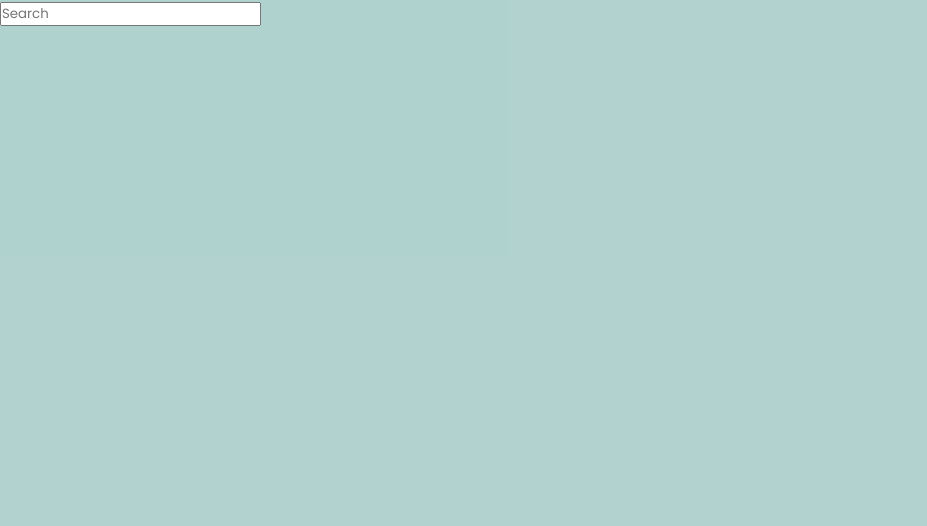
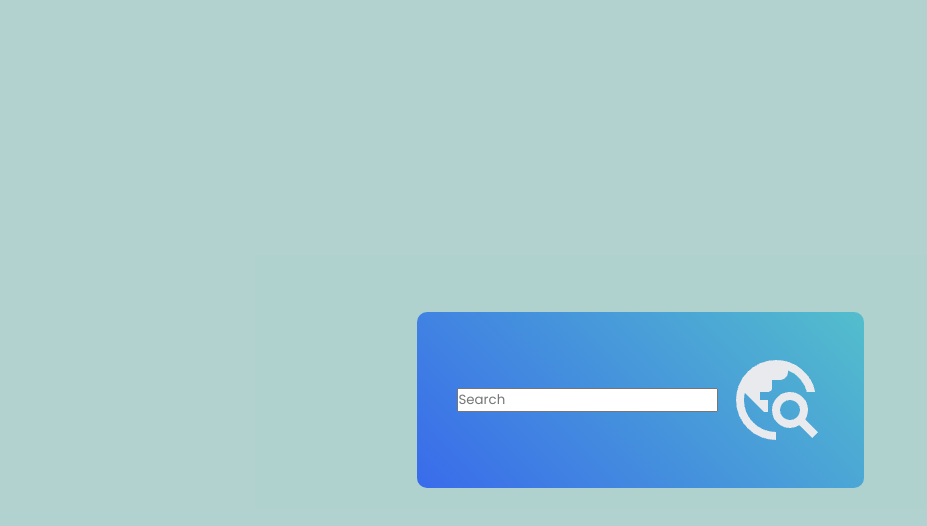
Before and after one commit to ReicaD/WeatherApp3, a React (Vite) app: page / in a window 1280 px wide. Shown: the top 526 px of the page, without its empty margins (0-927 px from the left). Built offline with nearby package versions, Linux system fonts and the light colour scheme.

Commit message:
modified with css

```diff
--- a/src/components/Weather.css
+++ b/src/components/Weather.css
@@ -0,0 +1,14 @@
+.weather{
+ place-self: center;
+ padding: 40px;
+ border-radius: 10px;
+ background-image: linear-gradient( 45deg, #396beb, #53becc);
+ display: flex;
+ flex-direction: column;
+ align-items: center;
+}
+.search-bar{
+    display: flex;
+    align-items:center;
+    gap: 10px;
+}
--- a/src/components/Weather.jsx
+++ b/src/components/Weather.jsx
@@ -1,12 +1,13 @@
- import React from 'react'
+ import React from 'react';
 import "./Weather.css";
+import search_icon from "../assets/search.png"
 
 const Weather = () => {
     return (
       <div className='weather'>
          <div className="search-bar">
            <input type="text" placeholder='Search' />
-           <img src="" alt=""  />
+           <img src={search_icon} alt=""  />
              </div>
       </div>
     );
```
Also changed, not shown: src/assets/search.png (added).
